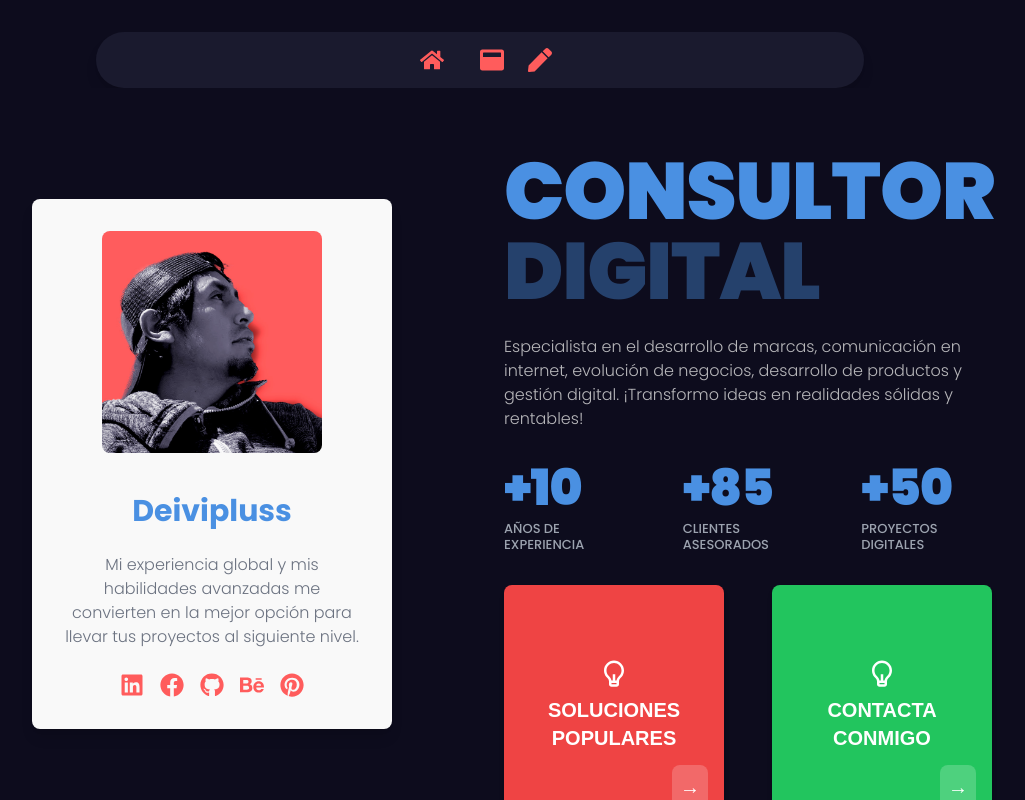
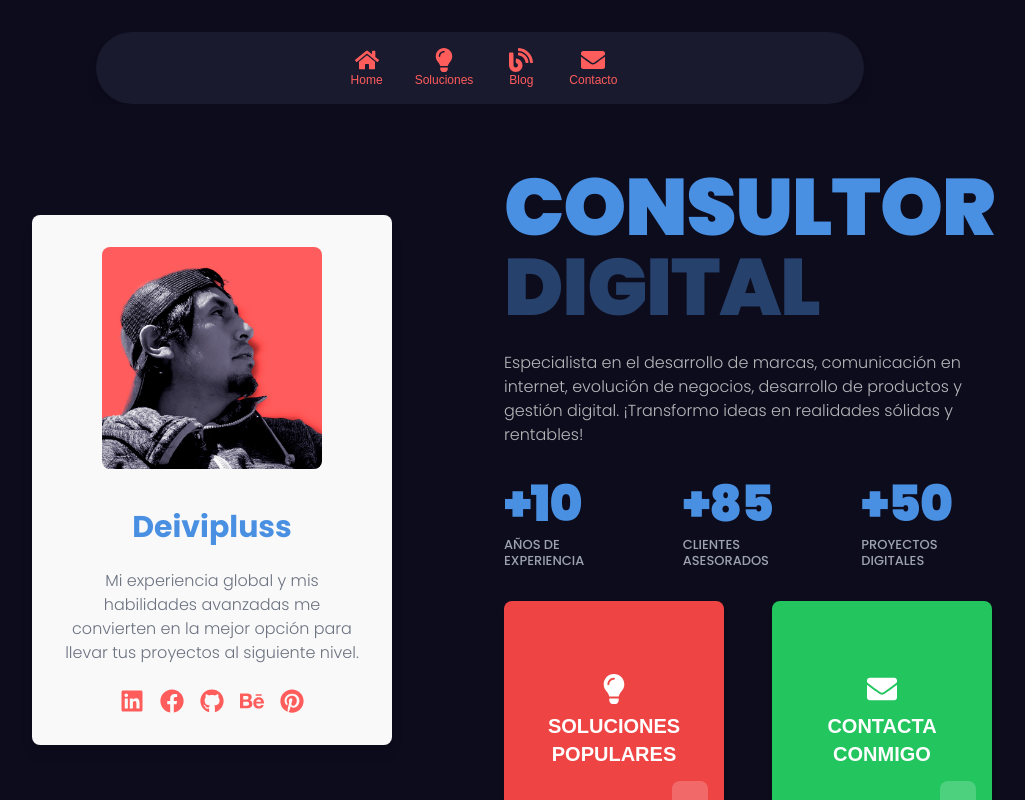
Before and after one commit to deivipluss/landing, a Next.js app: page / in a window 1280 px wide. Shown: the top 800 px of the page, without its empty margins (160-1185 px from the left). Built offline with nearby package versions, Linux system fonts and the light colour scheme.

Commit message:
iconsuperior

```diff
--- a/app/page.tsx
+++ b/app/page.tsx
@@ -1,10 +1,19 @@
 "use client";
 import React, { useState } from "react";
-import { FaHome, FaWindowMaximize, FaPen, FaLinkedin, FaFacebook, FaGithub, FaBehance, FaPinterest } from "react-icons/fa";
-import { RiLightbulbLine } from "react-icons/ri";
+import {
+  FaHome,
+  FaLightbulb,
+  FaBlog,
+  FaEnvelope,
+  FaLinkedin,
+  FaFacebook,
+  FaGithub,
+  FaBehance,
+  FaPinterest
+} from "react-icons/fa";
 
 const iconStyle = (section: string, activeSection: string) =>
-  `text-[#FF5C5C] text-2xl mx-3 cursor-pointer ${activeSection === section ? 'text-[#4A90E2]' : ''}`;
+  `text-[#FF5C5C] text-2xl mx-3 cursor-pointer hover:text-[#4A90E2] transition-colors ${activeSection === section ? 'text-[#4A90E2]' : ''}`;
 const containerStyle = "p-4 md:p-8 flex justify-center items-center min-h-screen bg-[#0D0C1D] overflow-hidden";
 
 const isMobile = () => typeof window !== "undefined" && window.innerWidth <= 768;
@@ -86,7 +95,7 @@ const ActionCards: React.FC = () => (
     <div className="flex flex-col md:flex-row gap-8 md:gap-12">
       <div className="bg-red-500 text-white p-6 rounded-lg relative shadow-md h-[100px] md:h-[240px] flex items-center justify-center w-full md:w-1/2">
         <div className="flex flex-col items-center justify-center text-center space-y-2">
-          <RiLightbulbLine className="text-2xl md:text-3xl" />
+          <FaLightbulb className="text-2xl md:text-3xl" />
           <h3 className="text-lg md:text-xl font-semibold">SOLUCIONES POPULARES</h3>
         </div>
         {!isMobile() && (
@@ -97,7 +106,7 @@ const ActionCards: React.FC = () => (
       </div>
       <div className="bg-green-500 text-white p-6 rounded-lg relative shadow-md h-[100px] md:h-[240px] flex items-center justify-center w-full md:w-1/2">
         <div className="flex flex-col items-center justify-center text-center space-y-2">
-          <RiLightbulbLine className="text-2xl md:text-3xl" />
+          <FaEnvelope className="text-2xl md:text-3xl" />
           <h3 className="text-lg md:text-xl font-semibold">CONTACTA CONMIGO</h3>
         </div>
         {!isMobile() && (
@@ -124,9 +133,34 @@ const App: React.FC = () => {
   return (
     <div className="bg-[#0D0C1D] min-h-screen overflow-hidden">
       <header className="flex justify-center py-4 mt-8 space-x-6 bg-[#1A1A2E] shadow-lg rounded-full w-[90%] max-w-3xl mx-auto">
-        <FaHome className={iconStyle("home", activeSection)} onClick={() => handleNavigation("home")} />
-        <FaWindowMaximize className={iconStyle("specialties", activeSection)} onClick={() => handleNavigation("specialties")} />
-        <FaPen className={iconStyle("contact", activeSection)} onClick={() => handleNavigation("contact")} />
+        <button
+          className="flex flex-col items-center group"
+          onClick={() => handleNavigation("home")}
+        >
+          <FaHome className={iconStyle("home", activeSection)} />
+          <span className="text-xs text-[#FF5C5C] group-hover:text-[#4A90E2] transition-colors">Home</span>
+        </button>
+        <button
+          className="flex flex-col items-center group"
+          onClick={() => handleNavigation("soluciones")}
+        >
+          <FaLightbulb className={iconStyle("soluciones", activeSection)} />
+          <span className="text-xs text-[#FF5C5C] group-hover:text-[#4A90E2] transition-colors">Soluciones</span>
+        </button>
+        <button
+          className="flex flex-col items-center group"
+          onClick={() => handleNavigation("blog")}
+        >
+          <FaBlog className={iconStyle("blog", activeSection)} />
+          <span className="text-xs text-[#FF5C5C] group-hover:text-[#4A90E2] transition-colors">Blog</span>
+        </button>
+        <button
+          className="flex flex-col items-center group"
+          onClick={() => handleNavigation("contacto")}
+        >
+          <FaEnvelope className={iconStyle("contacto", activeSection)} />
+          <span className="text-xs text-[#FF5C5C] group-hover:text-[#4A90E2] transition-colors">Contacto</span>
+        </button>
       </header>
 
       <div className={containerStyle}>
```
